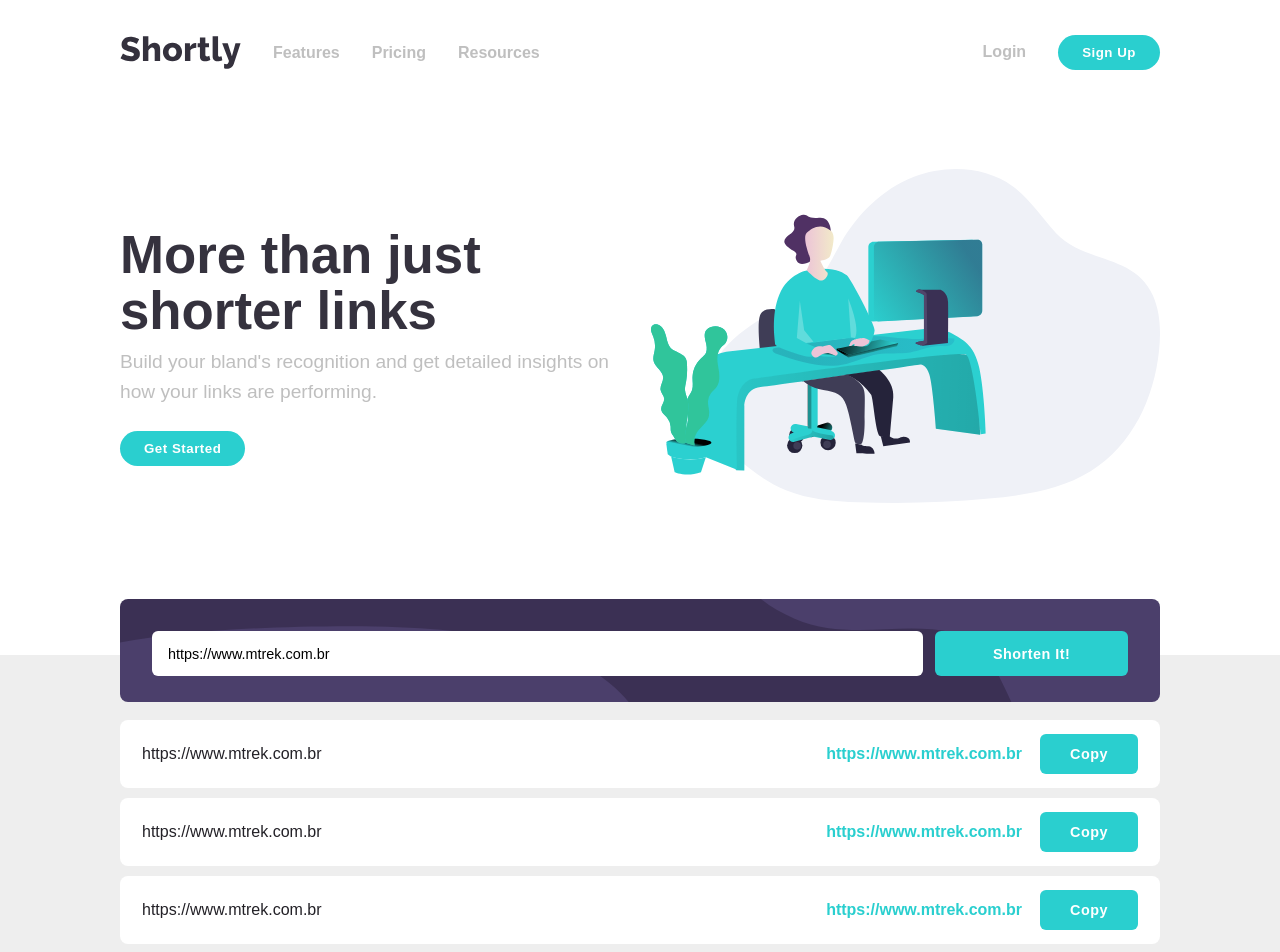
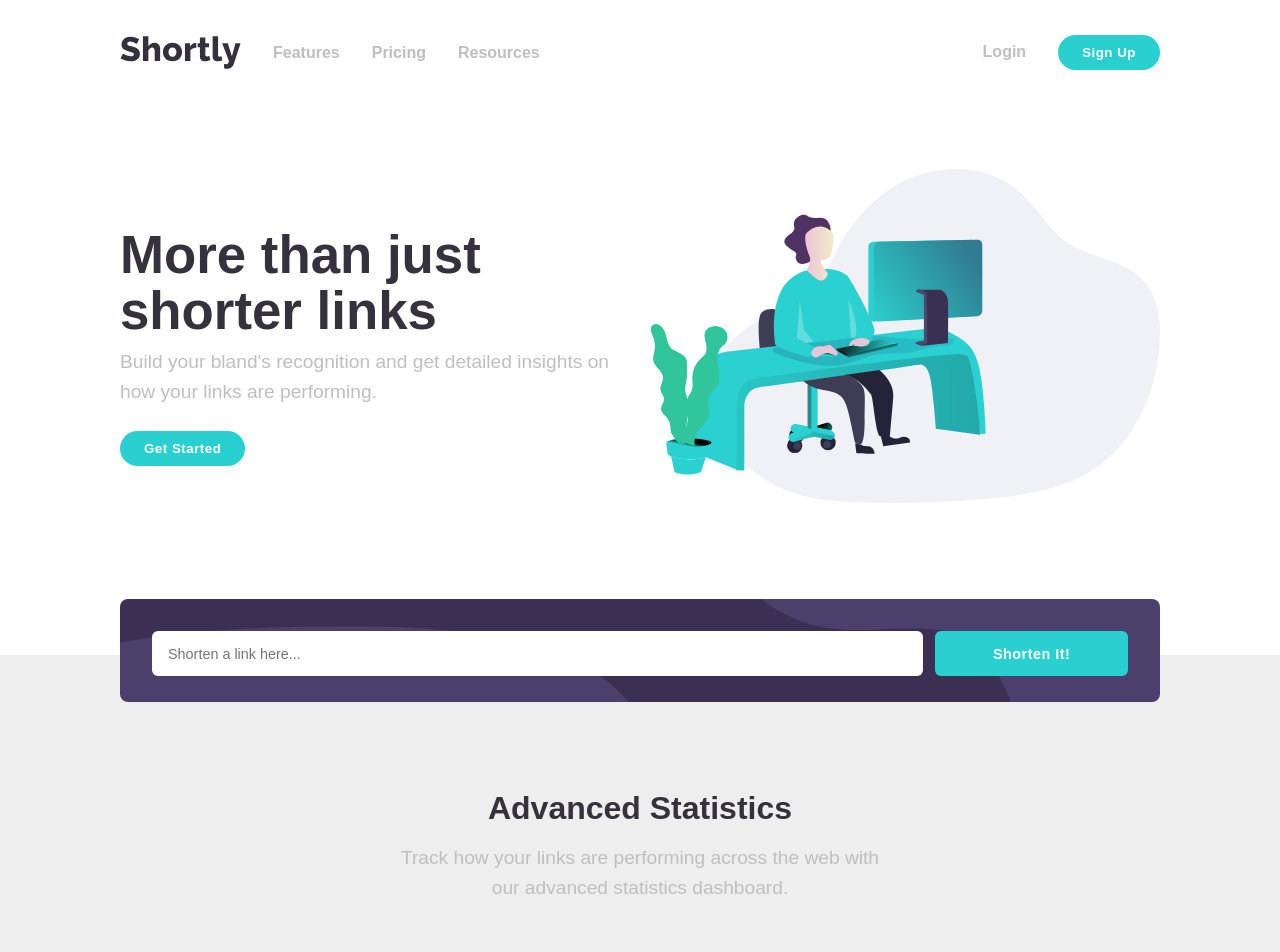
Before and after one commit to Renan-Gust/Shortly, a React (Vite) app: page / in a window 1280 px wide. Shown: the top 952 px of the page. Built offline with nearby package versions, Linux system fonts and the light colour scheme.

Commit message:
copy link

```diff
--- a/src/components/ShortenLink/index.tsx
+++ b/src/components/ShortenLink/index.tsx
@@ -7,26 +7,15 @@ import { ShowGeneratedLink } from '../ShowGeneratedLink'
 import { GeneratedLink } from '../../Types/generatedLink'
 
 export function ShortenLink() {
-    const [link, setLink] = useState('https://www.mtrek.com.br')
+    const [link, setLink] = useState('')
     const [isEmpty, setIsEmpty] = useState(false)
-    // const [generatedLink, setGeneratedLink] = useState<GeneratedLink[]>([])
-    const [generatedLink, setGeneratedLink] = useState([
-        {
-            originalLink: "https://www.mtrek.com.br",
-            fullShortLink: "https://www.mtrek.com.br"
-        },
-        {
-            originalLink: "https://www.mtrek.com.br",
-            fullShortLink: "https://www.mtrek.com.br"
-        },
-        {
-            originalLink: "https://www.mtrek.com.br",
-            fullShortLink: "https://www.mtrek.com.br"
-        }
-    ])
+    const [loading, setLoading] = useState(false)
+    const [generatedLink, setGeneratedLink] = useState<GeneratedLink[]>([])
 
     async function generatedLinkFunction(){
+        setLoading(true)
         const { ok, result } = await api.GenerateLink(link)
+        setLoading(false)
         if(ok) addNewLink(result)
     }
 
@@ -34,7 +23,8 @@ export function ShortenLink() {
         e.preventDefault()
         if(link === '') setIsEmpty(true)
 
-        // generatedLinkFunction()
+        generatedLinkFunction()
+        setLink('')
     }
 
     function addNewLink(result: any) {
@@ -68,6 +58,7 @@ export function ShortenLink() {
                             />
 
                             { isEmpty ? <C.Warning>Please add a link</C.Warning> : '' }
+                            { loading ? "Carregando" : '' }
                         </C.Area>
 
                         <C.SubmitInput type="submit" value="Shorten It!" />
--- a/src/components/ShortenLink/styles.ts
+++ b/src/components/ShortenLink/styles.ts
@@ -6,6 +6,7 @@ export const Wrapper = styled.div`
 
     @media(min-width: 320px){
         width: 100%;
+        bottom: 115px;
     }
 
     @media(min-width: 900px){
--- a/src/components/ShowGeneratedLink/index.tsx
+++ b/src/components/ShowGeneratedLink/index.tsx
@@ -7,20 +7,35 @@ type ShowGeneratedLinkProps = {
 }
 
 export const ShowGeneratedLink = ({ showGeneratedLink }: ShowGeneratedLinkProps) => {
+    function handleCopyShortenLink(e: any) {
+        const shortenLink = e.parentNode.children[0].textContent
+        e.textContent = "Copied!"
+        e.classList.add("copied")
+
+        navigator.clipboard.writeText(shortenLink)
+
+        setTimeout(() => {
+            e.textContent = "Copy"
+            e.classList.remove("copied")
+        }, 2000)
+    }
+
     return(
         <C.Container className="ShowGeneratedLink">
             {showGeneratedLink.map((item, index) => (
                 <C.GeneratedLinkWrapper key={index}>
                     <C.Content>
-                        <a href={item.originalLink} target="_blank">
-                            {item.originalLink}
-                        </a>
+                        <div>
+                            <a href={item.originalLink} target="_blank">
+                                {item.originalLink}
+                            </a>
+                        </div>
 
                         <C.GeneratedLink>
                             <a href={item.fullShortLink} target="_blank">
                                 {item.fullShortLink}
                             </a>
-                            <button>Copy</button>
+                            <button onClick={(e) => handleCopyShortenLink(e.target)}>Copy</button>
                         </C.GeneratedLink>
                     </C.Content>
                 </C.GeneratedLinkWrapper>
--- a/src/components/ShowGeneratedLink/styles.ts
+++ b/src/components/ShowGeneratedLink/styles.ts
@@ -2,8 +2,7 @@ import styled from 'styled-components'
 
 export const Container = styled.div`
     position: relative;
-    bottom: 70px;
-    margin: 0 auto 70px;
+    margin: 0 auto;
 
     > div:not(:first-child) {
         margin-top: 10px;
@@ -11,10 +10,16 @@ export const Container = styled.div`
 
     @media(min-width: 320px){
         width: 100%;
+        bottom: 90px;
+    }
+
+    @media(min-width: 900px){
+        bottom: 70px;
     }
 
     @media(min-width: 1420px){
         width: 79%;
+        margin-bottom: 70px;
     }
 `;
 
@@ -27,18 +32,59 @@ export const Content = styled.div`
     display: flex;
     justify-content: space-between;
     align-items: center;
-    padding: 14px 22px;
+    flex-wrap: wrap;
+
+    @media(min-width: 900px){
+        flex-wrap: nowrap;
+    }
+
+    div:first-child{
+        padding: 14px 22px;
+
+        text-overflow: ellipsis;
+        overflow: hidden;
+        white-space: nowrap;
+
+        @media(min-width: 320px){
+            max-width: 39ch;
+        }
+
+        @media(min-width: 1420px){
+            max-width: 50ch;
+        }
+    }
 
     a{
-        color: ${props => props.theme.colors.VeryDarkViolet};
-        font-weight: 500;
+        color: ${props => props.theme.colors.VeryDarkBlue};
+        font-weight: 600;
     }
 `;
+
+export const Wrapper = styled.div``;
 
 export const GeneratedLink = styled.div`
     display: flex;
     align-items: center;
-    gap: 18px;
+    flex-wrap: wrap;
+
+    width: 100%;
+    padding: 14px 22px;
+
+    @media(min-width: 320px){
+        padding-top: 12px;
+        gap: 12px;
+
+        border-top: 2px solid #eeeeee;
+    }
+
+    @media(min-width: 900px){
+        padding-top: 14px;
+        border-top: none;
+
+        flex: 0;
+        gap: 18px;
+        flex-wrap: nowrap;
+    }
 
     a{
         color: ${props => props.theme.colors.Cyan};
@@ -47,6 +93,7 @@ export const GeneratedLink = styled.div`
 
     button{
         padding: 12px 30px;
+        width: 100%;
 
         border-radius: 6px;
         border: none;
@@ -62,5 +109,17 @@ export const GeneratedLink = styled.div`
             transition: all 0.3s ease;
             filter: opacity(0.6);
         }
+
+        @media(min-width: 900px){
+            width: initial;
+        }
+    }
+
+    button.copied{
+        background: ${props => props.theme.colors.DarkViolet};
+
+        &:hover{
+            filter: opacity(1);
+        }
     }
 `;
```
